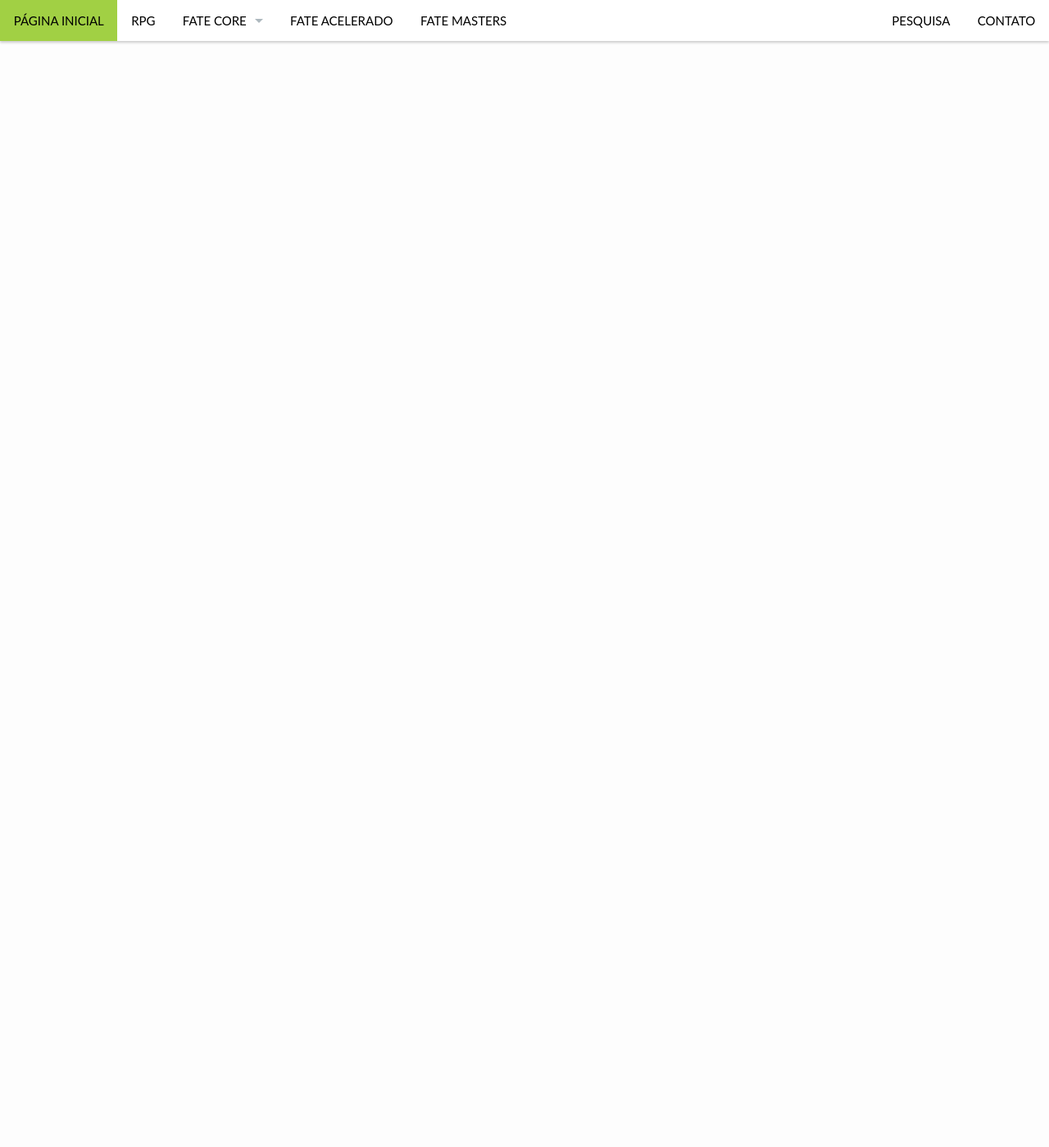
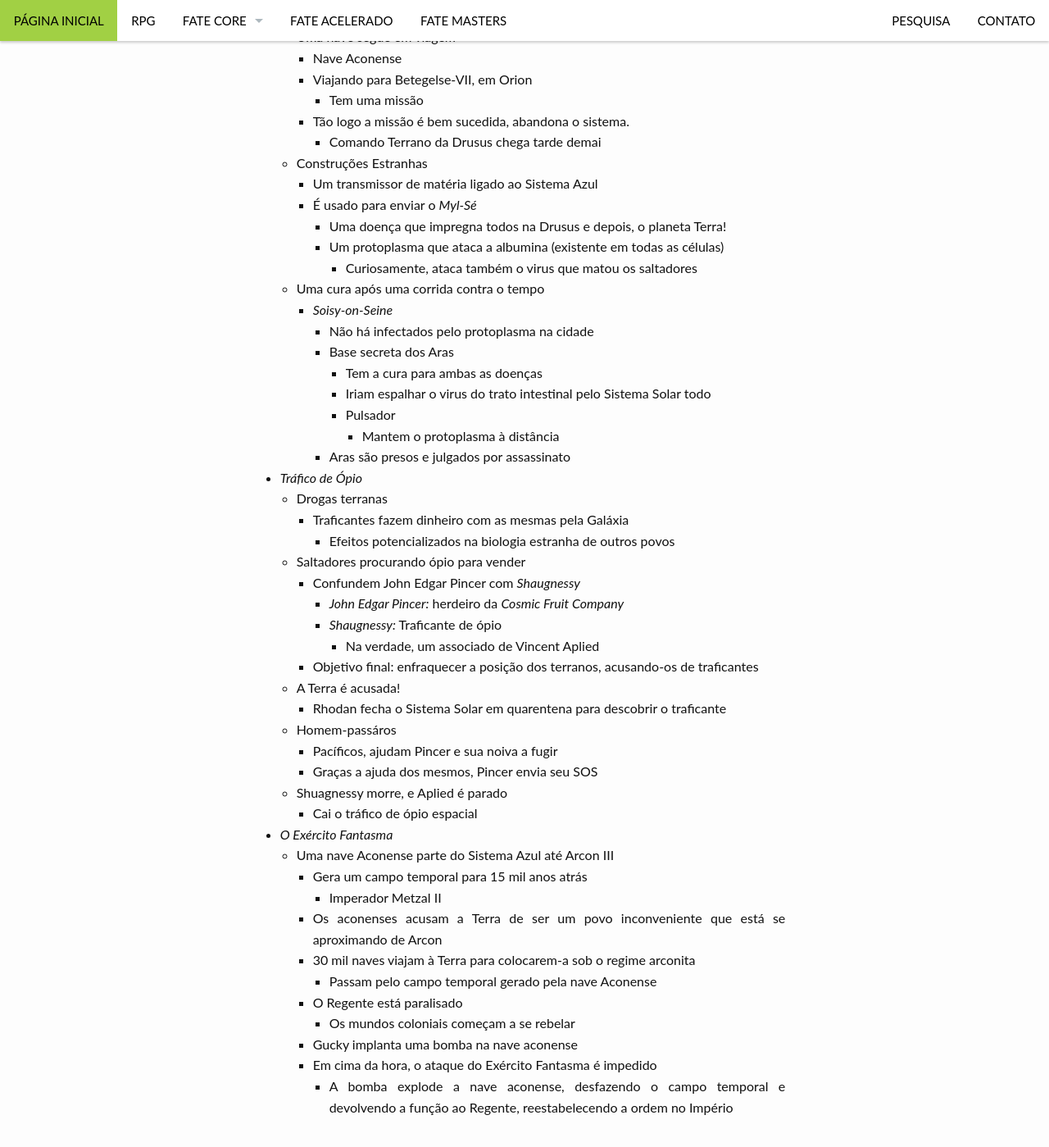
Before and after one commit to fabiocosta0305/fabiocosta0305.github.io-old, a Jekyll site: the page built from _posts/RPG/PerryRhodan/2015-06-25-DestinoPerryRhodan-Ciclo3.md, in a window 1280 px wide and 1400 px high, scrolled down 5275 px. Shown: the whole window at 82% size. Built offline with Jekyll 4.4.1, drawn with Linux system fonts in a browser that asks for light colours; comment, search, counter and statistics services are not loaded; some of the changed text lies outside the part shown.

Commit message:
Continuando descriÃ§Ã£o do 3Â° Ciclo do Destino de Perry Rhodan

```diff
--- a/_posts/RPG/PerryRhodan/2015-06-25-DestinoPerryRhodan-Ciclo3.md
+++ b/_posts/RPG/PerryRhodan/2015-06-25-DestinoPerryRhodan-Ciclo3.md
@@ -151,9 +151,130 @@ header: no
     energia
     - Não ambos ao mesmo tempo
   - Não gostam de Rhodan por tolher-lhe seu poder
+- *Os Aconenses*
+  - Antepassados dos Arconitas
+    - Ainda mais arrogantes que os mesmos
+  - Não evoluiram mais as naves para viajar pelo espaço
+    - Utilizam principalmente transmissores de matéria
 
 ### Eventos
 
+- *O Vôo linear e o Sistema Azul*
+  - *Fantasy*
+    - A primeira nave humana equipada com um motor linear
+      - Motor Kalup
+        - Nomeado a partir do desenvolvedor do mesmo, Arno Kalup
+        - Motor de Propulsão linear baseado na tecnologia druuf
+    - Um incidente que poderia gerar catástrofe
+      - Envelopados em matéria em fusão nuclear de um sol
+        - Escapada por meio das ações de Brazo Alkher
+  - O sistem Azul
+    - Chamado assim pelo sol da mesma, uma estrela Azul
+    - Lar dos Aconenses
+    - Uma Fuga rápida
+      - Aconenses ameçam os Terranos ao  descobrirem que os mesmos não
+        são arconitas
+      - Gucky consegue auxiliar na fuga
+  - Uma explosão catastrófica
+    - A  *Fantasy* é  destruída e  seus ocupantes  caem em  um planeta
+      perdido
+      -  100% matéria orgânica - um grande organismo unicelular
+    - Resgatados por uma nave vagabunda - *Lizard*
+- *A Terceira Divisão*
+  - Parte do Serviço de Inteligência do Império Solar
+  - Acionada no incidente da nave-cargueira Carolina
+    - Destruída enquanto inspecionada por uma nave desconhecida
+  - Chefe da Terceira Divisão: Nike Quinto
+    - Envia seus agentes
+  - Agente da Terceira Divisão Ron Landry
+    - Descobre que a Carolina foi  destruída por armas térmicas devido
+      a uma nuvem de gás ainda existente no local do acontecimento
+    - Descobre também que uma nave de fuga sobreviveu ao ataque
+  - Agente da Terceira Divisão Larry Randall
+    - Postado no planeta Gama, sistema Toghma
+    - Encontra a nave de fuga (Carolina II)
+      - Foi abatida por impactos de energia
+   - Plante Gama
+     - Colônia Terrana, mas também base comercial dos Saltadores
+     - Gamenses
+       - Povo anfíbio
+       - Salva os ocupantes: três passageiros,  o Tenente Silligan e o
+         Cabo Laughlin
+       - Aliados dos Saltadores
+   - Lidiok
+     - Monstro-marinho fabricado
+     - Sua derrota pelos Terranos convence os Gamenses a ajudá-los
+   - Guluch
+     - Cidade submersa onde os Saltadores se estabeleceram
+     - Lucros imensos com o vidro Gamense
+       - Altamente resistente e caro
+       - Saltadores faziam os Gamenses entregarem o vidro ao "Lidiok"
+     - Os Saltadores são desmascarados e presos
+       - Plano  final:   eliminar  a  base  Terrana,   que  viam  como
+         concorrentes
+- *Uma trapaça Aconense*
+  - Uma nave saltadora perdida
+    - Metade  da tripulação  morta  por  causa de  um  virus do  trato
+      intestinal
+    - A Terra envia socorro
+    - A Doença que matou os Saltadores é de origem Terrana!
+  - Uma nave segue em viagem
+    - Nave Aconense
+    - Viajando para Betegelse-VII, em Orion
+      - Tem uma missão
+    - Tão logo a missão é bem sucedida, abandona o sistema.
+      - Comando Terrano da Drusus chega tarde demai
+  - Construções Estranhas
+    - Um transmissor de matéria ligado ao Sistema Azul
+    - É usado para enviar o *Myl-Sé*
+      - Uma doença que impregna todos na Drusus e depois, o planeta Terra!
+      - Um protoplasma que ataca a albumina (existente em todas as células)
+        - Curiosamente, ataca também o virus que matou os saltadores
+  - Uma cura após uma corrida contra o tempo
+    - *Soisy-on-Seine*
+      - Não há infectados pelo protoplasma na cidade
+      - Base secreta dos Aras
+        - Tem a cura para ambas as doenças
+        - Iriam  espalhar o  virus  do trato  intestinal pelo  Sistema
+          Solar todo
+        - Pulsador
+          - Mantem o protoplasma à distância
+      - Aras são presos e julgados por assassinato
+- *Tráfico de Ópio*
+  - Drogas terranas
+    - Traficantes fazem dinheiro com as mesmas pela Galáxia
+      - Efeitos potencializados na biologia estranha de outros povos
+  - Saltadores procurando ópio para vender
+    - Confundem John Edgar Pincer com *Shaugnessy*
+      - *John Edgar Pincer:* herdeiro da *Cosmic Fruit Company*
+      - *Shaugnessy:* Traficante de ópio
+        - Na verdade, um associado de Vincent Aplied
+    - Objetivo final: enfraquecer a  posição dos terranos, acusando-os
+      de traficantes
+  - A Terra é acusada!
+    - Rhodan  fecha o  Sistema Solar  em quarentena  para descobrir  o
+      traficante
+  - Homem-passáros
+    - Pacíficos, ajudam Pincer e sua noiva a fugir
+    - Graças a ajuda dos mesmos, Pincer envia seu SOS
+  - Shuagnessy morre, e Aplied é parado
+    - Cai o tráfico de ópio espacial
+- *O Exército Fantasma*
+  - Uma nave Aconense parte do Sistema Azul até Arcon III
+    - Gera um campo temporal para 15 mil anos atrás
+      - Imperador Metzal II
+    - Os aconenses  acusam a  Terra de ser  um povo  inconveniente que
+      está se aproximando de Arcon
+    - 30  mil naves  viajam  à  Terra para  colocarem-a  sob o  regime
+      arconita
+      - Passam pelo campo temporal gerado pela nave Aconense
+    - O Regente está paralisado
+      - Os mundos coloniais começam a se rebelar
+    - Gucky implanta uma bomba na nave aconense
+    - Em cima da hora, o ataque do Exército Fantasma é impedido
+      - A bomba explode a nave aconense, desfazendo o campo temporal e
+        devolvendo  a função  ao Regente,  reestabelecendo a  ordem no
+        Império
 
 
 ### Equipamentos e Tecnologias
```
